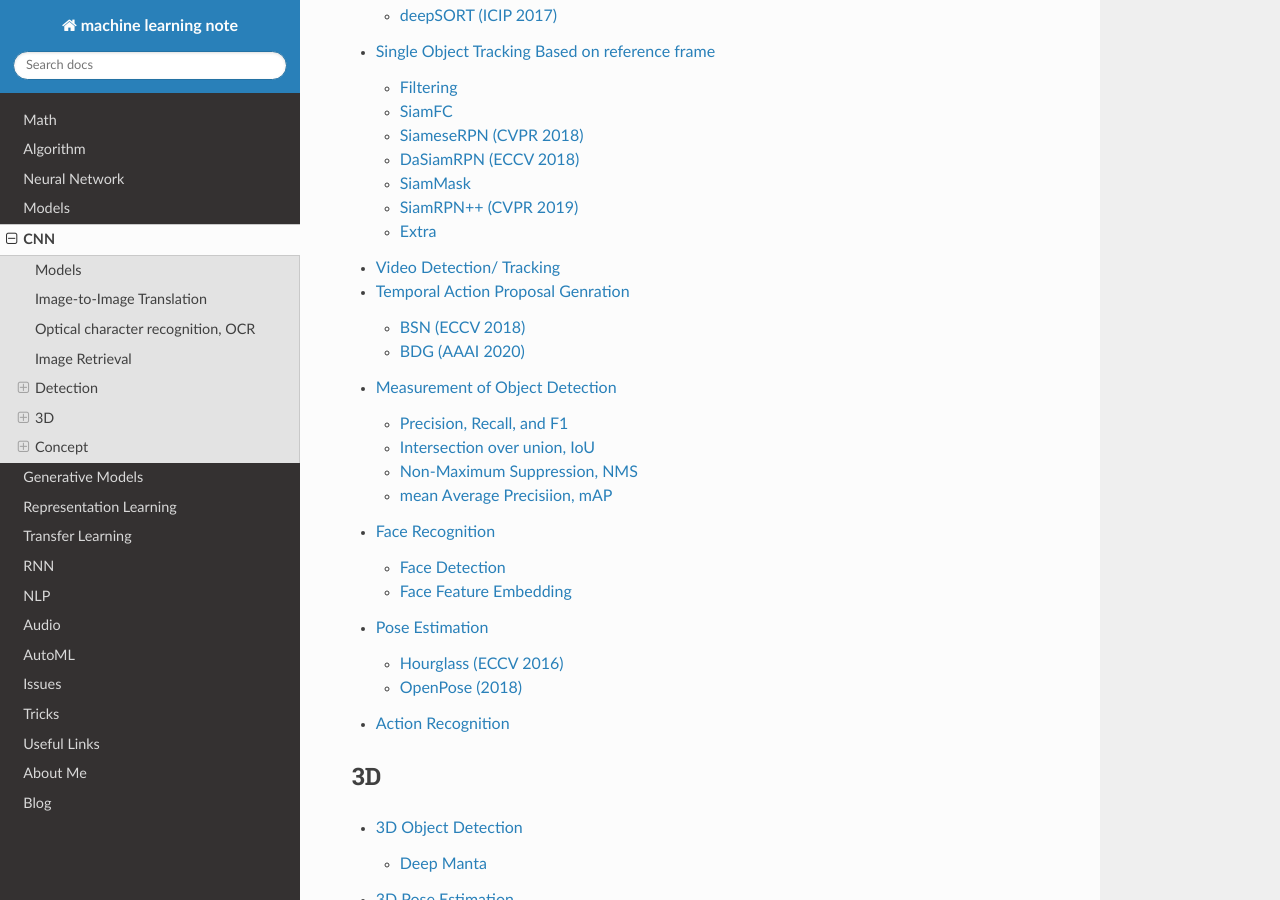
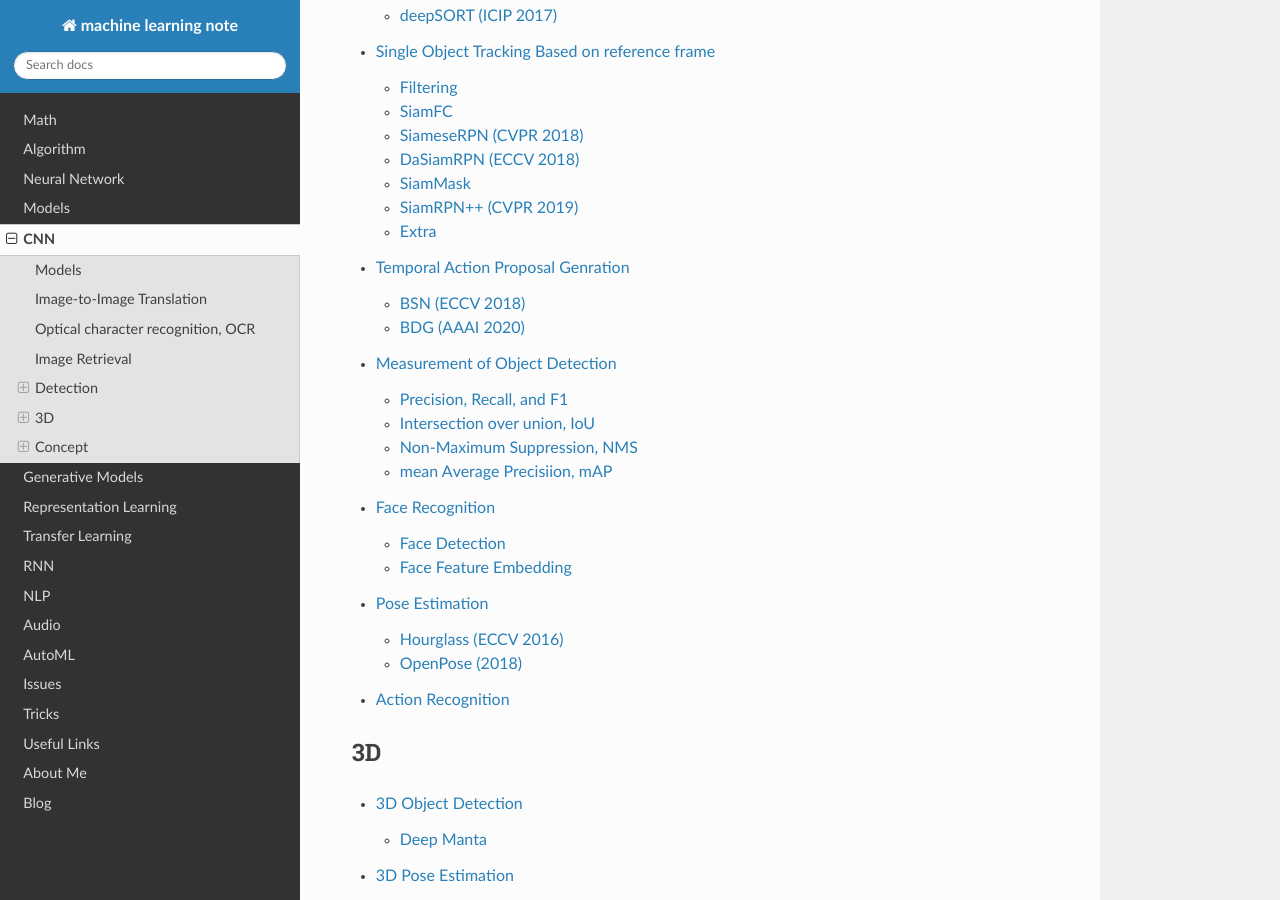
Before and after one commit to vlee-harmonicinc/machine-learning-note, a Sphinx documentation site: the page built from source/CNN/index.md, in a window 1280 px wide and 900 px high, scrolled down 1892 px. Built offline with Sphinx 7.4.7 and the Read the Docs theme 2.0.0, drawn with Linux system fonts in a browser that asks for light colours.

```diff
--- a/source/CNN/index.md
+++ b/source/CNN/index.md
@@ -4,15 +4,14 @@
 * [Optical character recognition, OCR](/CNN/optical_character_recognition.md)
 * [Image Retrieval](/CNN/image_retrieval.md)
 ## Detection
-* [Object Detection](/CNN/object_detection/object_detection.md)
-* [Segmentation](/CNN/object_detection/segmentation.md)
-* [Tracking](/CNN/object_detection/tracking.md)
-* [Video Detection/ Tracking](/CNN/object_detection/video.md)
-* [Temporal Action Proposal Genration](/CNN/object_detection/temporal_proposal.md)
-* [Measurement of Object Detection](/CNN/object_detection/measurement.md)
-* [Face Recognition](/CNN/object_detection/face.md)
-* [Pose Estimation](/CNN/object_detection/pose.md)
-* [Action Recognition](/CNN/object_detection/action.md)
+* [Object Detection](object_detection/object_detection.md)
+* [Segmentation](object_detection/segmentation.md)
+* [Tracking](object_detection/tracking.md)
+* [Temporal Action Proposal Genration](object_detection/temporal_proposal.md)
+* [Measurement of Object Detection](object_detection/measurement.md)
+* [Face Recognition](object_detection/face.md)
+* [Pose Estimation](object_detection/pose.md)
+* [Action Recognition](object_detection/action.md)
 ## 3D
 * [3D Object Detection](/CNN/3D/3D_object_detection.md)
 * [3D Pose Estimation](/CNN/3D/3D_pose_estimation.md)
```
Also changed, not shown: source/CNN/object_detection/video.md (deleted, +0 -1 lines), source/generative_models/GAN_general.md (+0 -1 lines), source/index.md (+10 -4 lines).
